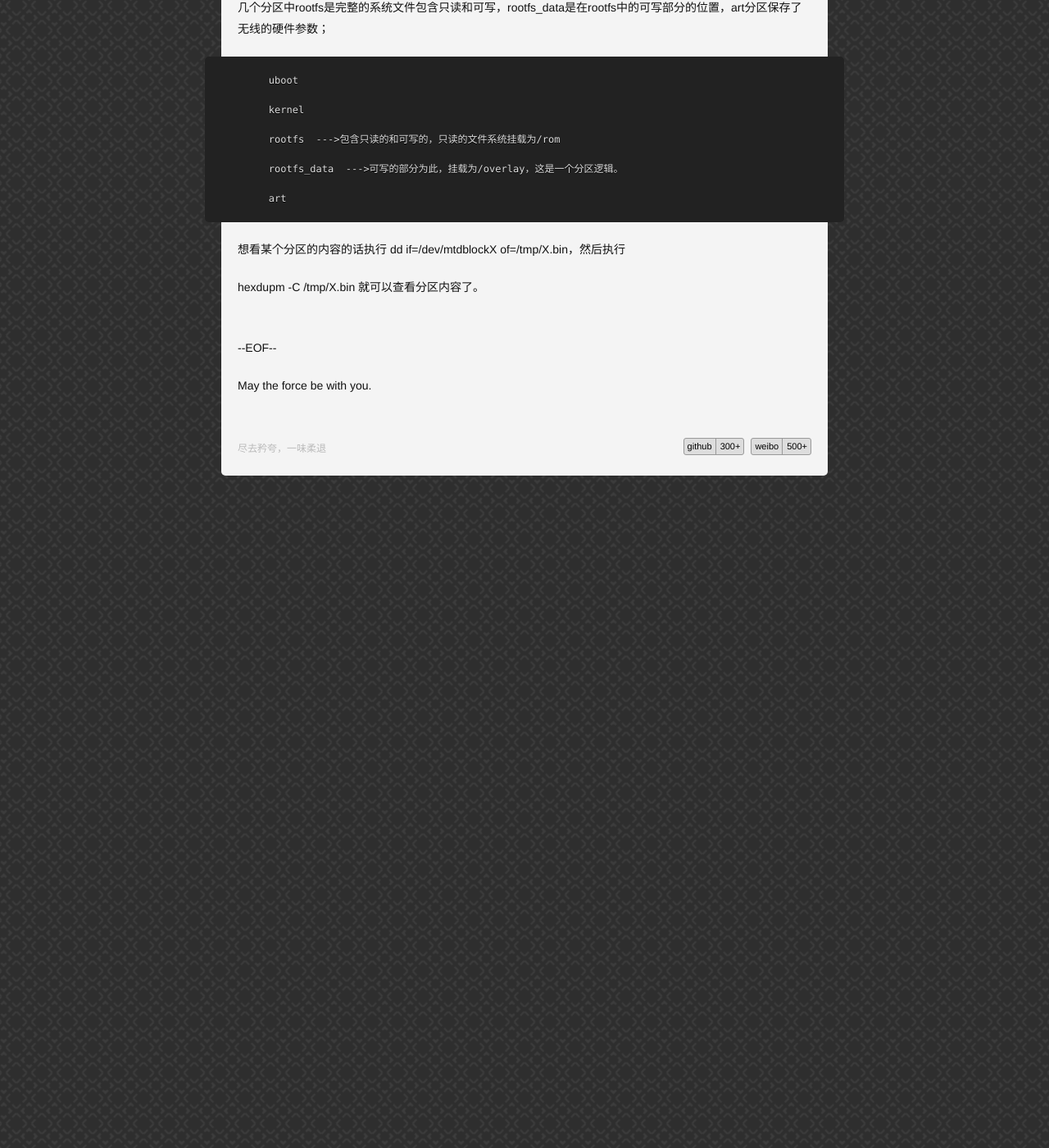
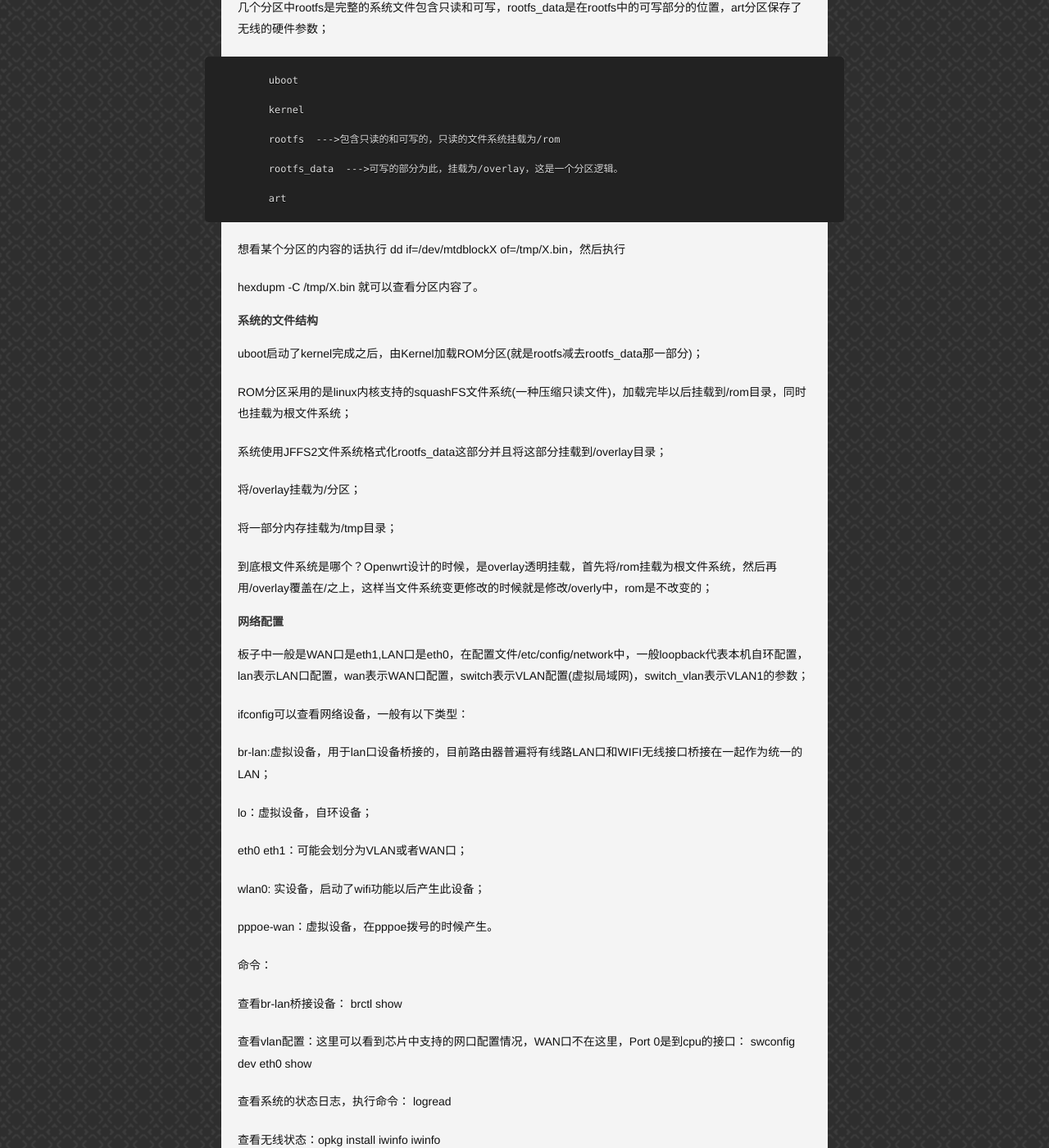
Before and after one commit to deanshishang/deanshishang.github.com, a Jekyll site: the page built from _posts/2014-12-06-openwrthoowa2.md, in a window 1280 px wide and 1400 px high, scrolled down 494 px. Shown: the whole window at 82% size. Built offline with Jekyll 4.4.1, drawn with Linux system fonts in a browser that asks for light colours; comment, search, counter and statistics services are not loaded; some of the changed text lies outside the part shown.

Commit message:
add file

```diff
--- a/_posts/2014-12-06-openwrthoowa2.md
+++ b/_posts/2014-12-06-openwrthoowa2.md
@@ -27,3 +27,69 @@ category: openwrt
 想看某个分区的内容的话执行 dd if=/dev/mtdblockX of=/tmp/X.bin，然后执行
 
 hexdupm -C /tmp/X.bin 就可以查看分区内容了。
+
+
+##### 系统的文件结构
+
+uboot启动了kernel完成之后，由Kernel加载ROM分区(就是rootfs减去rootfs_data那一部分)；
+
+ROM分区采用的是linux内核支持的squashFS文件系统(一种压缩只读文件)，加载完毕以后挂载到/rom目录，同时也挂载为根文件系统；
+
+系统使用JFFS2文件系统格式化rootfs_data这部分并且将这部分挂载到/overlay目录；
+
+将/overlay挂载为/分区；
+
+将一部分内存挂载为/tmp目录；
+
+到底根文件系统是哪个？Openwrt设计的时候，是overlay透明挂载，首先将/rom挂载为根文件系统，然后再用/overlay覆盖在/之上，这样当文件系统变更修改的时候就是修改/overly中，rom是不改变的；
+
+##### 网络配置
+
+板子中一般是WAN口是eth1,LAN口是eth0，在配置文件/etc/config/network中，一般loopback代表本机自环配置，lan表示LAN口配置，wan表示WAN口配置，switch表示VLAN配置(虚拟局域网)，switch_vlan表示VLAN1的参数；
+
+ifconfig可以查看网络设备，一般有以下类型：
+
+br-lan:虚拟设备，用于lan口设备桥接的，目前路由器普遍将有线路LAN口和WIFI无线接口桥接在一起作为统一的LAN；
+
+lo：虚拟设备，自环设备；
+
+eth0 eth1：可能会划分为VLAN或者WAN口；
+
+wlan0: 实设备，启动了wifi功能以后产生此设备；
+
+pppoe-wan：虚拟设备，在pppoe拨号的时候产生。
+
+命令：
+
+查看br-lan桥接设备： brctl show
+
+查看vlan配置：这里可以看到芯片中支持的网口配置情况，WAN口不在这里，Port 0是到cpu的接口： swconfig dev eth0 show
+
+查看系统的状态日志，执行命令： logread
+
+查看无线状态：opkg install iwinfo     iwinfo
+
+##### 配置WAN口参数
+
+WAN口是用于链接外网的端口，可以被用于配置成多种方式链接外网；
+
+配置文件结构：
+
+config interface "wan"
+option ifname "eth1"
+option proto "协议类型"
+...
+
+协议类型可选参数：
+
+static:静态ip地址；
+
+dhcp:通过外网dhcp服务器获得ip地址；
+
+pppoe:通过pppoe拨号获得ip地址；
+
+pptp:链接远程vpn服务器；
+
+3g:链接3/4G无线电话网络上网；
+
+具体其他配置待续....
```
Also changed, not shown: _posts/2014-12-07-openwrthoowa3.md (added, +7 -0 lines), _posts/2014-12-07-ubootarm.md (added, +20 -0 lines).
